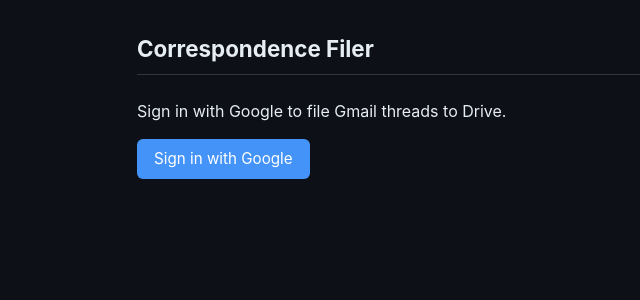
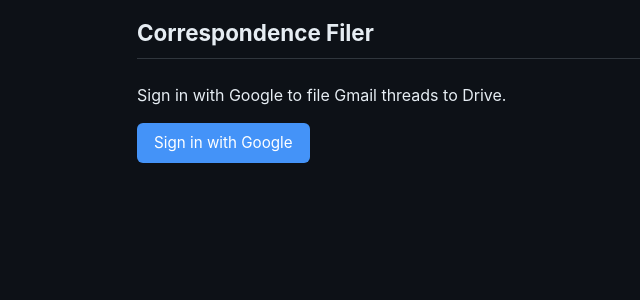
Before and after one commit to Moscoso7955/Email-Cleanup, a Flask app: page / in a window 1280 px wide. Shown: the top 300 px of the page, without its empty margins (159-799 px from the left). Run offline with Flask 3, Linux system fonts and the light colour scheme; parts of the project's set-up code (start-up, migrations or seed data) failed here and were passed over.

Commit message:
Fix: remove top margin from body (was 2rem, causing content to sit too low); use padding-top 1rem instead

```diff
--- a/static/app.css
+++ b/static/app.css
@@ -18,8 +18,8 @@ html, body { background: var(--bg); }
 body {
   font-family: -apple-system, BlinkMacSystemFont, "Segoe UI", sans-serif;
   max-width: 720px;
-  margin: 2rem auto;
-  padding: 0 1rem;
+  margin: 0 auto;
+  padding: 1rem 1rem 0;
   color: var(--text);
   line-height: 1.5;
 }
```
